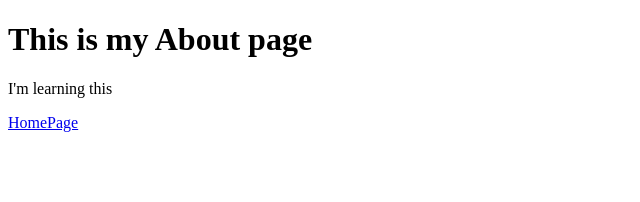
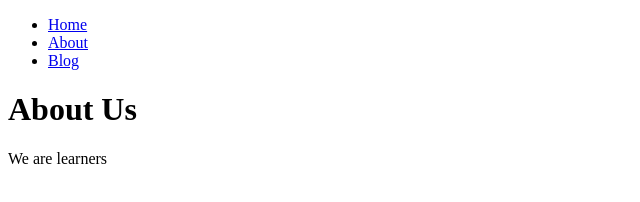
Before and after one commit to kirbymark/mark-site, a Gatsby site: page /about in a window 1280 px wide. Shown: the whole page, without its empty margins (0-640 px from the left). Built offline with nearby package versions, Linux system fonts and the light colour scheme; Gatsby itself is replaced by a stand-in of ours.

Commit message:
tutorial 2 added children

```diff
--- /dev/null
+++ b/src/components/layout.js
@@ -0,0 +1,21 @@
+import * as React from "react"
+import { Link } from "gatsby"
+
+const Layout = ({ pageTitle, pageHeading, children }) => {
+  return (
+    <main>
+      <title>{pageTitle}</title>
+      <nav>
+        <ul>
+            <li><Link to="/">Home</Link></li>
+            <li><Link to="/about">About</Link></li>
+            <li><Link to="/blog">Blog</Link></li>
+        </ul>
+      </nav>
+      <h1>{pageHeading}</h1>
+      {children}
+    </main>
+  )
+}
+
+export default Layout
--- a/src/pages/about.js
+++ b/src/pages/about.js
@@ -1,14 +1,12 @@
 import * as React from "react"
 import { Link } from "gatsby"
+import Layout from "../components/layout"
 
 const AboutPage = () => {
   return (
-    <main>
-      <title>About Me</title>
-      <h1>This is my About page</h1>
-      <p>I'm learning this</p>
-      <Link to="/">HomePage</Link>
-    </main>
+    <Layout pageTitle="About" pageHeading ="About Us">
+      <p>We are learners</p>
+    </Layout>
   )
 }
 
```
Also changed, not shown: src/pages/blog.js (added, +14 -0 lines), src/pages/index.js (+4 -6 lines).
